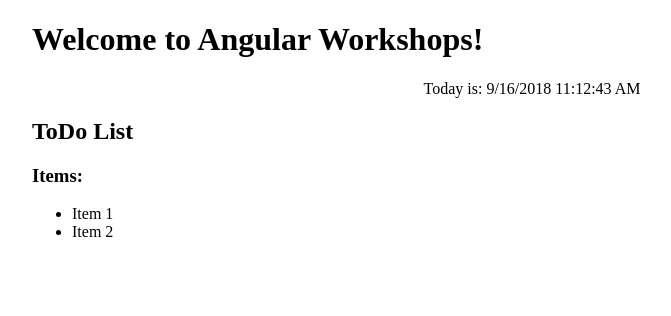
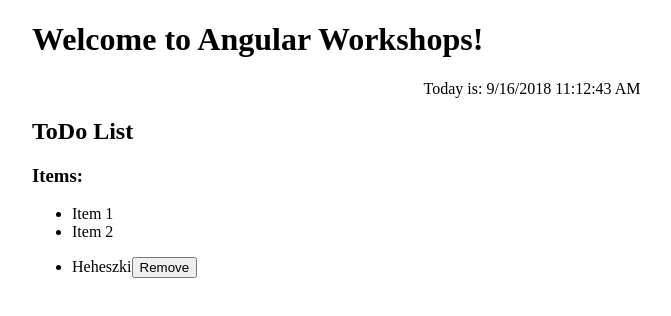
Before and after one commit to mati4455/angular-workshops, an Angular app: page / in a window 1280 px wide. Shown: the top 316 px of the page, without its empty margins (108-779 px from the left). Built offline with nearby package versions, Linux system fonts and the light colour scheme.

Commit message:
Add component with click listener

```diff
--- a/src/app/app.module.ts
+++ b/src/app/app.module.ts
@@ -4,12 +4,14 @@
 import { AppComponent } from './app.component';
 import { TodoListComponent } from './todo-list/todo-list.component';
 import { CurrentDatetimeComponent } from './current-datetime/current-datetime.component';
+import { TodoListElementComponent } from './todo-list-element/todo-list-element.component';
 
 @NgModule({
   declarations: [
     AppComponent,
     TodoListComponent,
-    CurrentDatetimeComponent
+    CurrentDatetimeComponent,
+    TodoListElementComponent
   ],
   imports: [
     BrowserModule
--- /dev/null
+++ b/src/app/todo-list-element/todo-list-element.component.html
@@ -0,0 +1,4 @@
+<p>
+  <ng-content></ng-content>
+  <button type="button" (click)="remove($event)">Remove</button>
+</p>
--- /dev/null
+++ b/src/app/todo-list-element/todo-list-element.component.ts
@@ -0,0 +1,18 @@
+import { Component, OnInit } from '@angular/core';
+
+@Component({
+  selector: 'app-todo-list-element',
+  templateUrl: './todo-list-element.component.html',
+  styleUrls: ['./todo-list-element.component.scss']
+})
+export class TodoListElementComponent implements OnInit {
+
+  constructor() { }
+
+  ngOnInit() {
+  }
+
+  remove(event) {
+    alert('List element clicked!');
+  }
+}
--- a/src/app/todo-list/todo-list.component.html
+++ b/src/app/todo-list/todo-list.component.html
@@ -3,4 +3,7 @@
 <ul>
   <li>Item 1</li>
   <li>Item 2</li>
+  <li>
+    <app-todo-list-element>Heheszki</app-todo-list-element>
+  </li>
 </ul>
```
Also changed, not shown: src/app/todo-list-element/todo-list-element.component.scss (added), 1 other file (tests, documents, lock files or other folders).
